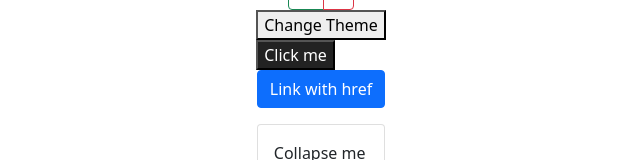
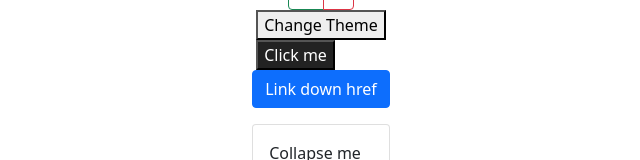
Before and after one commit to ElKlaus/react_apps, a React (Create React App) app in the folder hexlet_app/: page / in a window 1280 px wide. Shown: the part 268-428 px from the top of the page, without its empty margins (319-959 px from the left). Built offline with nearby package versions, Linux system fonts and the light colour scheme.

Commit message:
Collapse rewrite

```diff
--- a/hexlet_app/src/components/collapse.jsx
+++ b/hexlet_app/src/components/collapse.jsx
@@ -1,29 +1,35 @@
-import React from "react";
-import cn from "classnames";
+import React from 'react';
+import cn from 'classnames';
 
 export default class Collapse extends React.Component {
   constructor(props) {
     super(props);
     this.state = {
       opened: props.opened,
+      text: props.text,
     }
   }
 
-  handleClick = () => this.setState(({ opened, aria }) => ({ opened: !opened, aria: !aria }));
+  handleClick = (e) => {
+    e.preventDefault();
+
+    this.setState(({ opened }) => ({opened: !opened}))
+  }
 
   render() {
-    const { text } = this.props;
-    const { opened } = this.state;
-    const collapseClass = cn('collapse', {
+    const { text, opened } = this.state;
+    const collapseStyle = cn('collapse', {
       show: opened,
     });
+
+    console.log(opened);
 
     return (
       <div>
         <p>
-          <a href="#" className="btn btn-primary" data-bs-toggle="collapse" role="button" aria-expanded={opened} onClick={this.handleClick}>Link with href</a>
+          <a className="btn btn-primary" data-bs-toggle="collapse" href="#" role="button" aria-expanded={opened} onClick={this.handleClick.bind(this)}>Link down href</a>
         </p>
-        <div className={collapseClass}>
+        <div className={collapseStyle}>
           <div className="card card-body">
             {text}
           </div>
```
